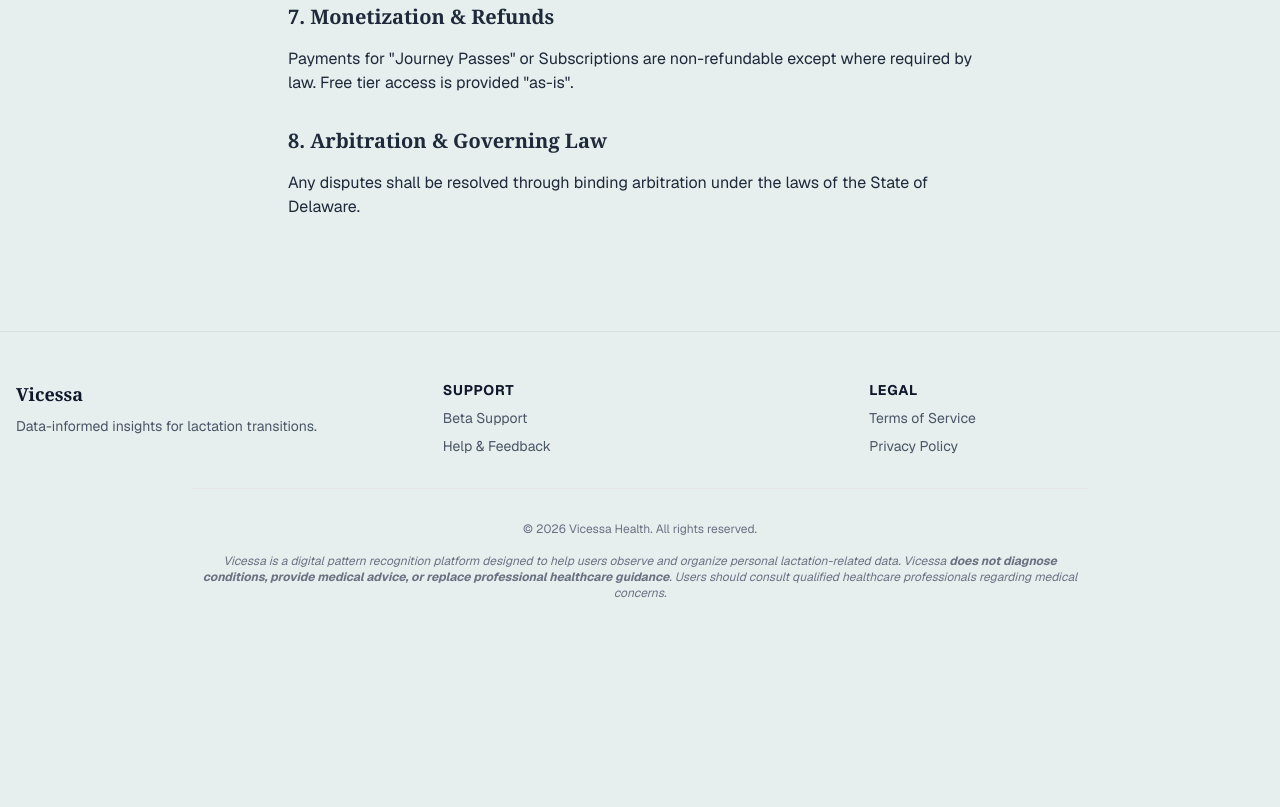
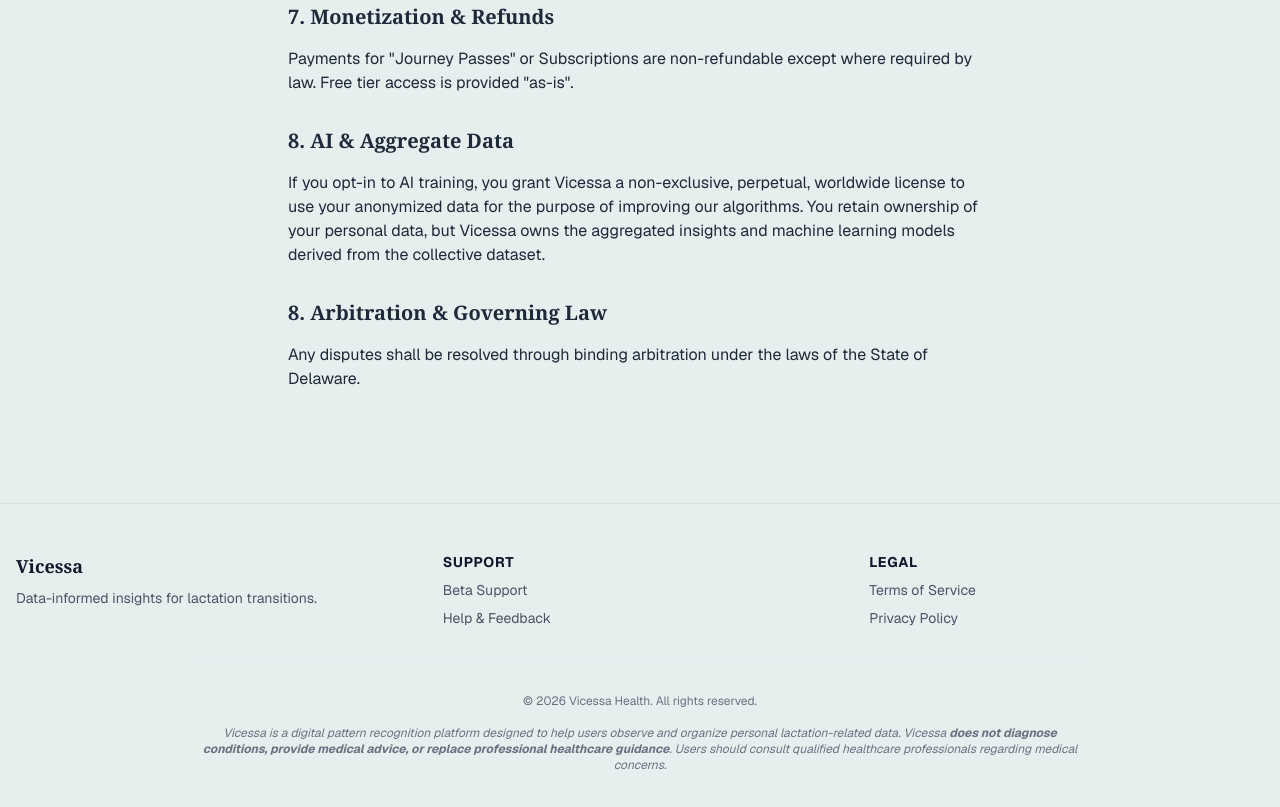
Before and after one commit to lambomethods/vicessa, a Next.js app: page /legal/terms in a window 1280 px wide. Shown: the part 1420-2227 px from the top of the page. Before the commit the page ends 2069 px from the top, so only its background shows below. Built offline with nearby package versions, Linux system fonts and the light colour scheme.

Commit message:
Docs: Update Privacy and Terms with AI Consent clauses

```diff
--- a/src/app/legal/privacy/page.tsx
+++ b/src/app/legal/privacy/page.tsx
@@ -18,6 +18,9 @@
                     <li><strong>Usage Data:</strong> Analytics, device information, and interaction logs.</li>
                     <li><strong>Payment Data:</strong> Processed securely via Stripe (we do not store full credit card numbers).</li>
                 </ul>
+                <div className="bg-gray-50 p-4 rounded-lg text-sm border border-gray-100 mt-4">
+                    <p><strong>1.1 AI & Research Data (Optional):</strong> If you explicitly opt-in during registration or in settings, we may use your anonymized pattern data (e.g., correlations between mood and feeds) to improve our predictive AI models. You may withdraw this consent at any time, and your data will be excluded from future training sets.</p>
+                </div>
             </section>
 
             <section className="space-y-4">
--- a/src/app/legal/terms/page.tsx
+++ b/src/app/legal/terms/page.tsx
@@ -60,6 +60,11 @@
             </section>
 
             <section className="space-y-4">
+                <h2 className="text-xl font-bold font-serif">8. AI & Aggregate Data</h2>
+                <p>If you opt-in to AI training, you grant Vicessa a non-exclusive, perpetual, worldwide license to use your anonymized data for the purpose of improving our algorithms. You retain ownership of your personal data, but Vicessa owns the aggregated insights and machine learning models derived from the collective dataset.</p>
+            </section>
+
+            <section className="space-y-4">
                 <h2 className="text-xl font-bold font-serif">8. Arbitration & Governing Law</h2>
                 <p>Any disputes shall be resolved through binding arbitration under the laws of the State of Delaware.</p>
             </section>
```
Also changed, not shown: scripts/check-shadow.ts (line endings or trailing spaces).
